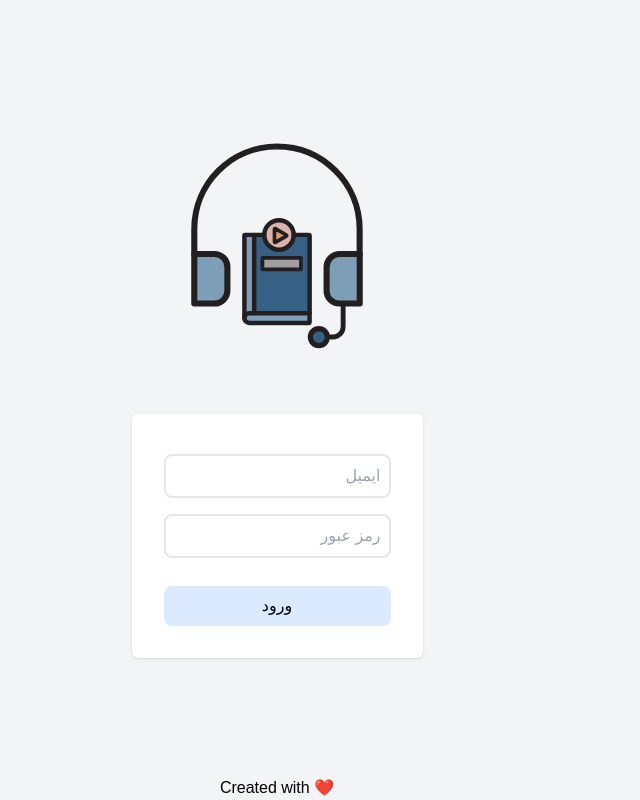
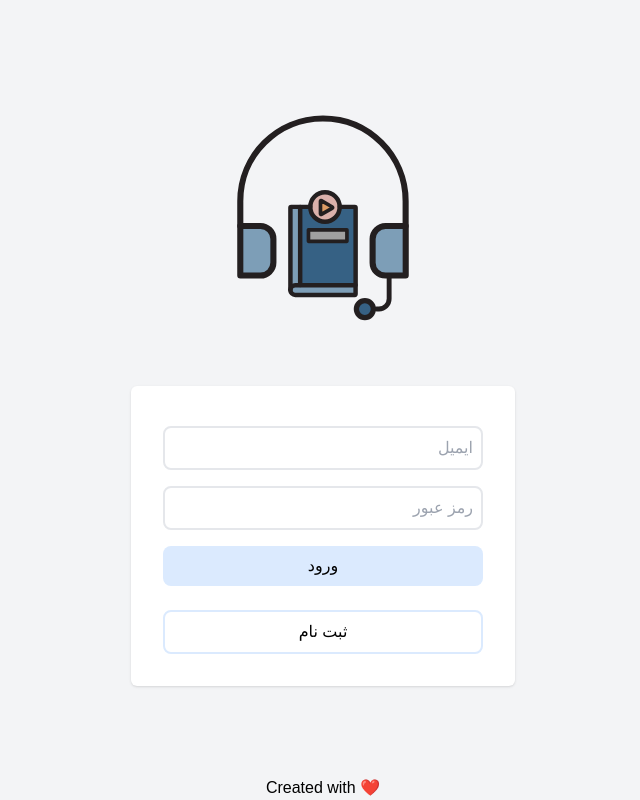
Before and after one commit to kiano0sh/rockbooks-fe, a React (Create React App) app: page /login in a window 1280 px wide. Shown: the whole page, without its empty margins (508-1148 px from the left). Built offline with nearby package versions, Linux system fonts and the light colour scheme; a web font is replaced by a local one.

Commit message:
feat: changing components classNames from outside the components, added className package, imporved login and register page

```diff
--- a/package.json
+++ b/package.json
@@ -10,6 +10,7 @@
     "@types/node": "^12.0.0",
     "@types/react": "^17.0.0",
     "@types/react-dom": "^17.0.0",
+    "classnames": "^2.3.1",
     "react": "^17.0.2",
     "react-dom": "^17.0.2",
     "react-helmet-async": "^1.2.2",
--- a/src/components/Button/index.tsx
+++ b/src/components/Button/index.tsx
@@ -1,17 +1,26 @@
 import { FC } from "react";
+import classNames from "classnames";
 
-interface IButton {
+interface IButton extends IClassName {
   onClick: () => void;
   name: string;
-  type?: "positive" | "negative";
+  type?: "positive" | "negative" | "ghost";
 }
 
-const Button: FC<IButton> = ({ onClick, name, type = "positive" }) => {
+const Button: FC<IButton> = ({
+  onClick,
+  name,
+  type = "positive",
+  className = "",
+}) => {
+  const btnColorClass = classNames({
+    "bg-blue-100": type === "positive",
+    "bg-red-100": type === "negative",
+    "bg-transparent border-2 border-blue-100": type === "ghost",
+  });
   return (
     <button
-      className={`${
-        type === "positive" ? "bg-blue-100" : "bg-red-100"
-      } border-0 w-full py-2 rounded-lg mt-5`}
+      className={`${btnColorClass} border-0 w-full py-2 rounded-lg ${className}`}
       onClick={onClick}
     >
       {name}
--- a/src/components/Card/index.tsx
+++ b/src/components/Card/index.tsx
@@ -1,8 +1,10 @@
 import { FC } from "react";
 
-const Card: FC = ({ children }) => {
+const Card: FC<IClassName> = ({ children, className = "" }) => {
   return (
-    <div className="shadow flex flex-col items-center bg-white rounded-md p-8 justify-between">
+    <div
+      className={`shadow flex flex-col items-center bg-white rounded-md p-8 justify-between ${className}`}
+    >
       {children}
     </div>
   );
--- a/src/components/TextInput/index.tsx
+++ b/src/components/TextInput/index.tsx
@@ -5,7 +5,7 @@ type InputTypes = Exclude<
   "checkbox" | "checkbox" | "radio" | "submit" | "button"
 >;
 
-interface ITextInput {
+interface ITextInput extends IClassName {
   type: InputTypes;
   onChange: () => void;
   labelTitle: string;
@@ -13,14 +13,20 @@ interface ITextInput {
   error?: string;
 }
 
-const TextInput: FC<ITextInput> = ({ type, onChange, error, labelTitle }) => {
+const TextInput: FC<ITextInput> = ({
+  type,
+  onChange,
+  error,
+  labelTitle,
+  className = "",
+}) => {
   return (
     <>
       <input
         type={type}
-        className={`border-2 p-2 my-2 ${
+        className={`border-2 p-2 ${
           error ? "border-red-600" : ""
-        } focus:border-blue-500 rounded-lg`}
+        } focus:border-blue-500 rounded-lg ${className}`}
         onChange={onChange}
         placeholder={labelTitle}
       />
--- a/src/features/LoginBox/index.tsx
+++ b/src/features/LoginBox/index.tsx
@@ -2,20 +2,28 @@ import Button from "components/Button";
 import Card from "components/Card";
 import TextInput from "components/TextInput";
 import { FC } from "react";
+import { useNavigate } from "react-router";
+import { AuthRoutePaths } from "routes";
 
 const Login: FC = () => {
+  const navigate = useNavigate();
+
   const onEmailChange = () => {};
   const onPasswordChange = () => {};
   const onSubmit = () => {};
+  const onRegisterButtonClicked = () => {
+    navigate(AuthRoutePaths.register);
+  };
 
   return (
-    <Card>
+    <Card className="w-96">
       <TextInput
         type="email"
         onChange={onEmailChange}
         inputId="email"
         labelTitle="ایمیل"
         error={""}
+        className="my-2 w-full"
       />
       <TextInput
         type="password"
@@ -23,8 +31,15 @@ const Login: FC = () => {
         inputId="password"
         labelTitle="رمز عبور"
         error={""}
+        className="my-2 w-full"
       />
-      <Button type="positive" name="ورود" onClick={onSubmit} />
+      <Button className="mt-2" type="positive" name="ورود" onClick={onSubmit} />
+      <Button
+        className="mt-6"
+        type="ghost"
+        name="ثبت نام"
+        onClick={onRegisterButtonClicked}
+      />
     </Card>
   );
 };
--- a/src/features/RegisterBox/index.tsx
+++ b/src/features/RegisterBox/index.tsx
@@ -2,21 +2,29 @@ import Button from "components/Button";
 import Card from "components/Card";
 import TextInput from "components/TextInput";
 import { FC } from "react";
+import { useNavigate } from "react-router";
+import { AuthRoutePaths } from "routes";
 
 const Login: FC = () => {
+  const navigate = useNavigate();
+
   const onDisplayNameChange = () => {};
   const onEmailChange = () => {};
   const onPasswordChange = () => {};
   const onSubmit = () => {};
+  const onLoginButtonClicked = () => {
+    navigate(AuthRoutePaths.login);
+  };
 
   return (
-    <Card>
+    <Card className="w-96">
       <TextInput
         type="text"
         onChange={onDisplayNameChange}
         inputId="displayName"
         labelTitle="نام یا لقب شما"
         error={""}
+        className="my-2 w-full"
       />
       <TextInput
         type="email"
@@ -24,6 +32,7 @@ const Login: FC = () => {
         inputId="email"
         labelTitle="ایمیل"
         error={""}
+        className="my-2 w-full"
       />
       <TextInput
         type="password"
@@ -31,8 +40,20 @@ const Login: FC = () => {
         inputId="password"
         labelTitle="رمز عبور"
         error={""}
+        className="my-2 w-full"
       />
-      <Button type="positive" name="ثبت نام" onClick={onSubmit} />
+      <Button
+        className="mt-2"
+        type="positive"
+        name="ثبت نام"
+        onClick={onSubmit}
+      />
+      <Button
+        className="mt-6"
+        type="ghost"
+        name="ورود"
+        onClick={onLoginButtonClicked}
+      />
     </Card>
   );
 };
--- /dev/null
+++ b/src/global.d.ts
@@ -0,0 +1,3 @@
+interface IClassName {
+  className?: string;
+}
--- a/src/layouts/AuthLayout.tsx
+++ b/src/layouts/AuthLayout.tsx
@@ -1,15 +1,21 @@
 import { FC } from "react";
-import { Outlet } from "react-router";
+import { Outlet, useNavigate } from "react-router";
 import Footer from "components/Footer";
+import { AuthRoutePaths } from "routes";
 
 const AuthLayout: FC = (): JSX.Element => {
+  const navigate = useNavigate();
+
   return (
     <div className="h-screen bg-gray-100 flex flex-col justify-center items-center">
       <div className="flex flex-col items-center">
         <img
           src="/icons/logo.svg"
           alt="rockbooks-logo"
-          className="w-52 mb-16"
+          className="w-52 mb-16 cursor-pointer"
+          onClick={() => {
+            navigate(AuthRoutePaths.login);
+          }}
         />
         <Outlet />
       </div>
--- a/src/routes/AuthRoutes.tsx
+++ b/src/routes/AuthRoutes.tsx
@@ -1,15 +1,10 @@
 import AuthLayout from "layouts/AuthLayout";
 import { FC, lazy, Suspense, useEffect } from "react";
 import { Route, Routes, useNavigate, useLocation } from "react-router-dom";
+import { AuthRoutePaths } from ".";
 
 const LoginPage = lazy(() => import("pages/LoginPage"));
 const RegisterPage = lazy(() => import("pages/RegisterPage"));
-
-export enum AuthRoutePaths {
-  root = "/",
-  login = "login",
-  register = "register",
-}
 
 const AuthRoutes: FC = (): JSX.Element => {
   const location = useLocation();
--- /dev/null
+++ b/src/routes/index.ts
@@ -0,0 +1,5 @@
+export enum AuthRoutePaths {
+  root = "/",
+  login = "/login",
+  register = "/register",
+}
```
Also changed, not shown: 1 other file (tests, documents, lock files or other folders).
